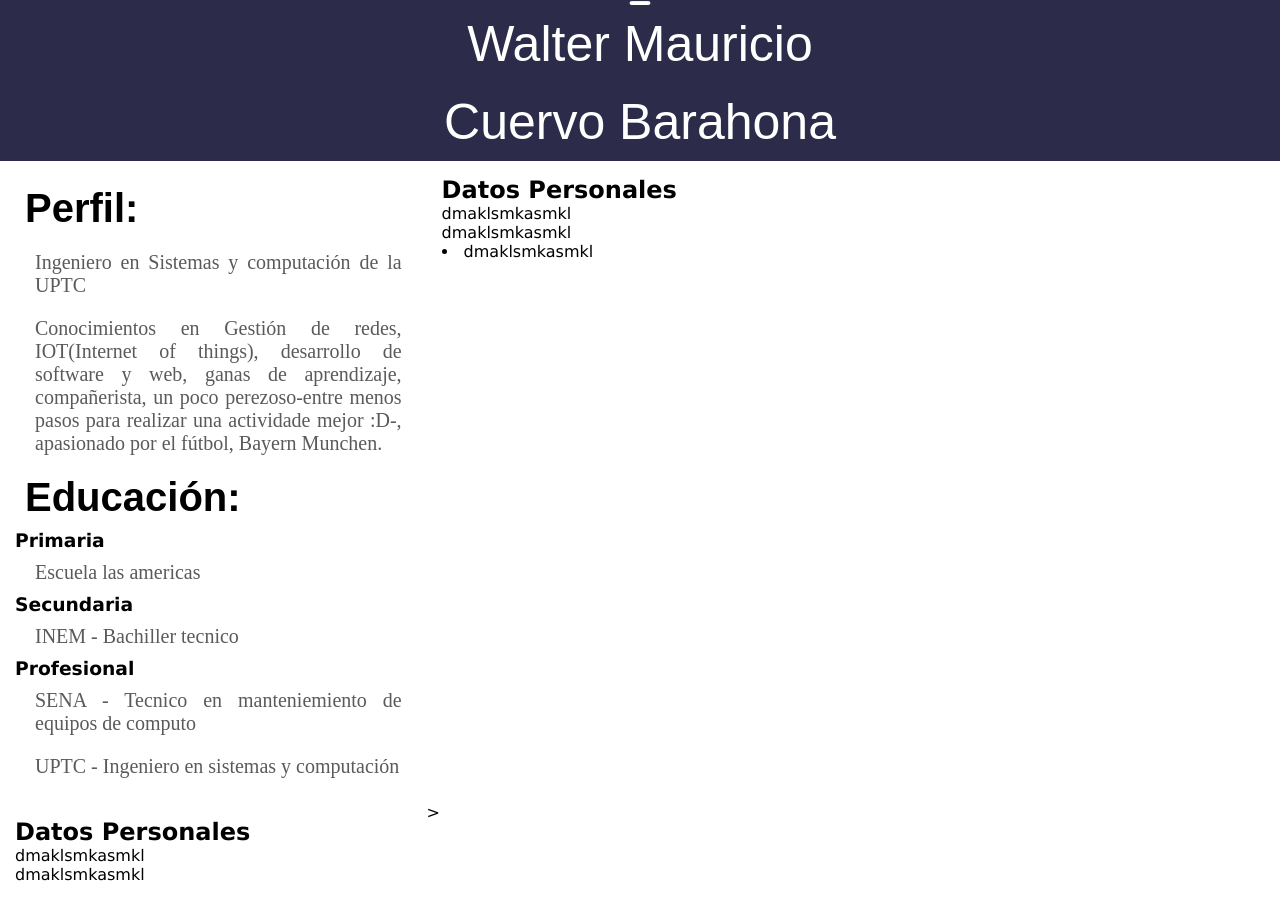
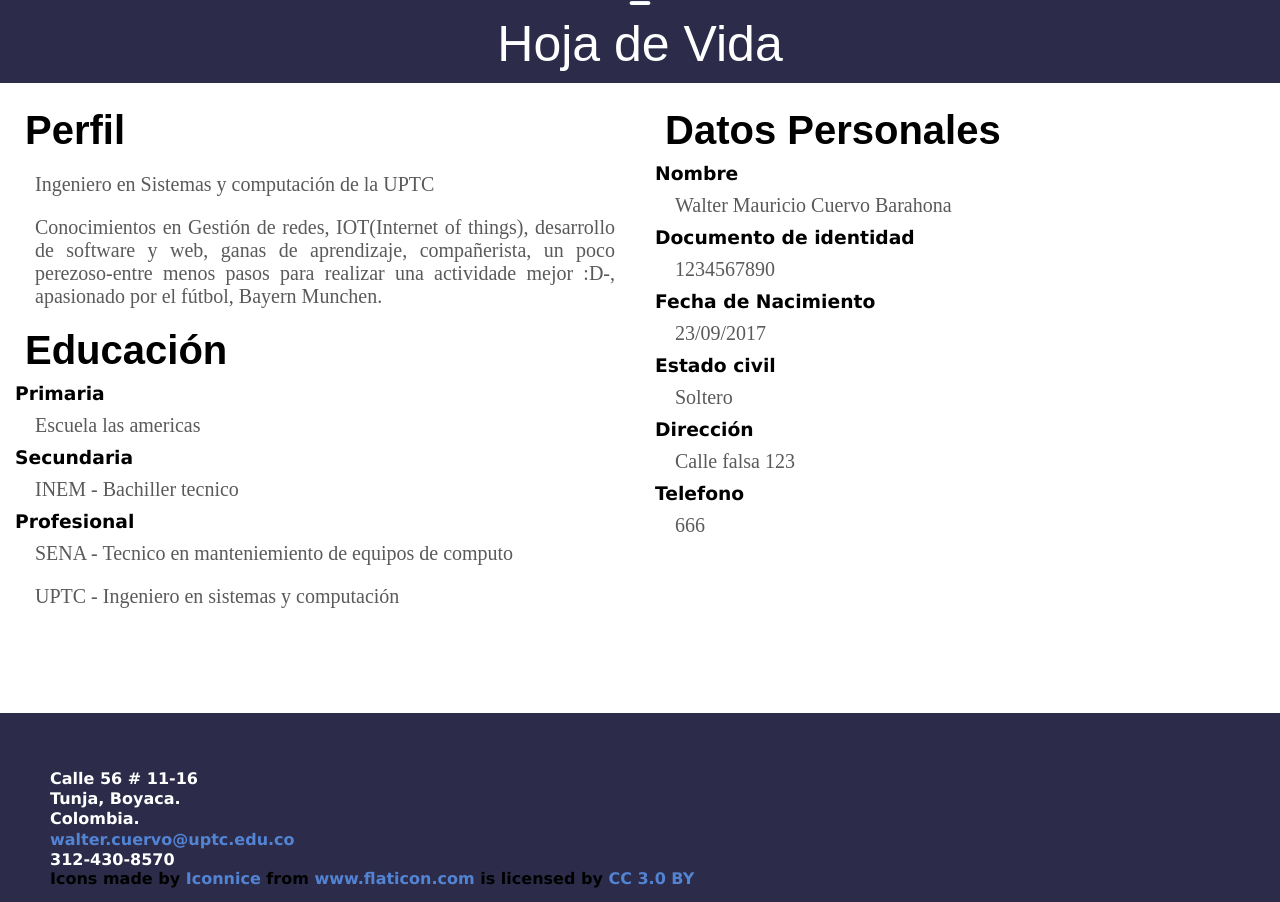
Before and after one commit to WalterMauricioCuervoBarahona/Hoja_Vida_Web, a plain HTML site: page resume-Responsive-master/untitled/html/index.html in a window 1280 px wide. Shown: the part 123-1025 px from the top of the page. Drawn offline with Linux system fonts and the light colour scheme.

Commit message:
versión final

```diff
--- a/resume-Responsive-master/untitled/html/index.html
+++ b/resume-Responsive-master/untitled/html/index.html
@@ -11,22 +11,22 @@
     <div class="row head">
         <div>
             <div class="image"></div>
-            <p class="name">Walter Mauricio</p>
-            <p class="name">Cuervo Barahona</p>
+            <p class="name">Hoja de Vida</p>
+
         </div>
     </div>
 </nav>
 
-<div class="col-4">
+<div class="col-6">
     <ul type="none">
         <li>
-            <h2 class="title">Perfil:</h2>
+            <h2 class="title">Perfil</h2>
             <p class="context">Ingeniero en Sistemas y computación de la UPTC</p>
             <p class="context">Conocimientos en Gestión de redes, IOT(Internet of things), desarrollo de software y web, ganas de aprendizaje, compañerista, un poco perezoso-entre menos pasos para realizar una actividade mejor :D-, apasionado por el fútbol, Bayern Munchen.</p>
         </li>
 
         <li>
-            <h2 class="title">Educación:</h2>
+            <h2 class="title">Educación</h2>
             <h3>Primaria</h3>
             <p class="context">Escuela las americas</p>
             <h3>Secundaria</h3>
@@ -38,27 +38,26 @@
     </ul>
 </div>
 
-<div class="col-4">
+<div class="col-6">
     <div class="aside">
-        <h2>Datos Personales</h2>
+        <h2 class="title">Datos Personales</h2>
         <ul type="none">
-        <li>dmaklsmkasmkl</li>
-        <li>dmaklsmkasmkl</li>
+            <h3>Nombre</h3>
+            <p class="context">Walter Mauricio Cuervo Barahona</p>
+            <h3>Documento de identidad</h3>
+            <p class="context">1234567890</p>
+            <h3>Fecha de Nacimiento</h3>
+            <p class="context">23/09/2017</p>
+            <h3>Estado civil</h3>
+            <p class="context">Soltero</p>
+            <h3>Dirección</h3>
+            <p class="context">Calle falsa 123</p>
+            <h3>Telefono</h3>
+            <p class="context">666</p>
         </ul>
     </div>
-    <li>dmaklsmkasmkl</li>
 </div>
 <div class="div-space"></div>
-
-<div class="col-4">
-    <div class="none">
-        <h2>Datos Personales</h2>
-        <ul type="none">
-            <li>dmaklsmkasmkl</li>
-            <li>dmaklsmkasmkl</li>
-        </ul>
-    </div>
-</div>>
 <footer class="footer-distributed">
     <div class="footer-center">
         <div>
```
